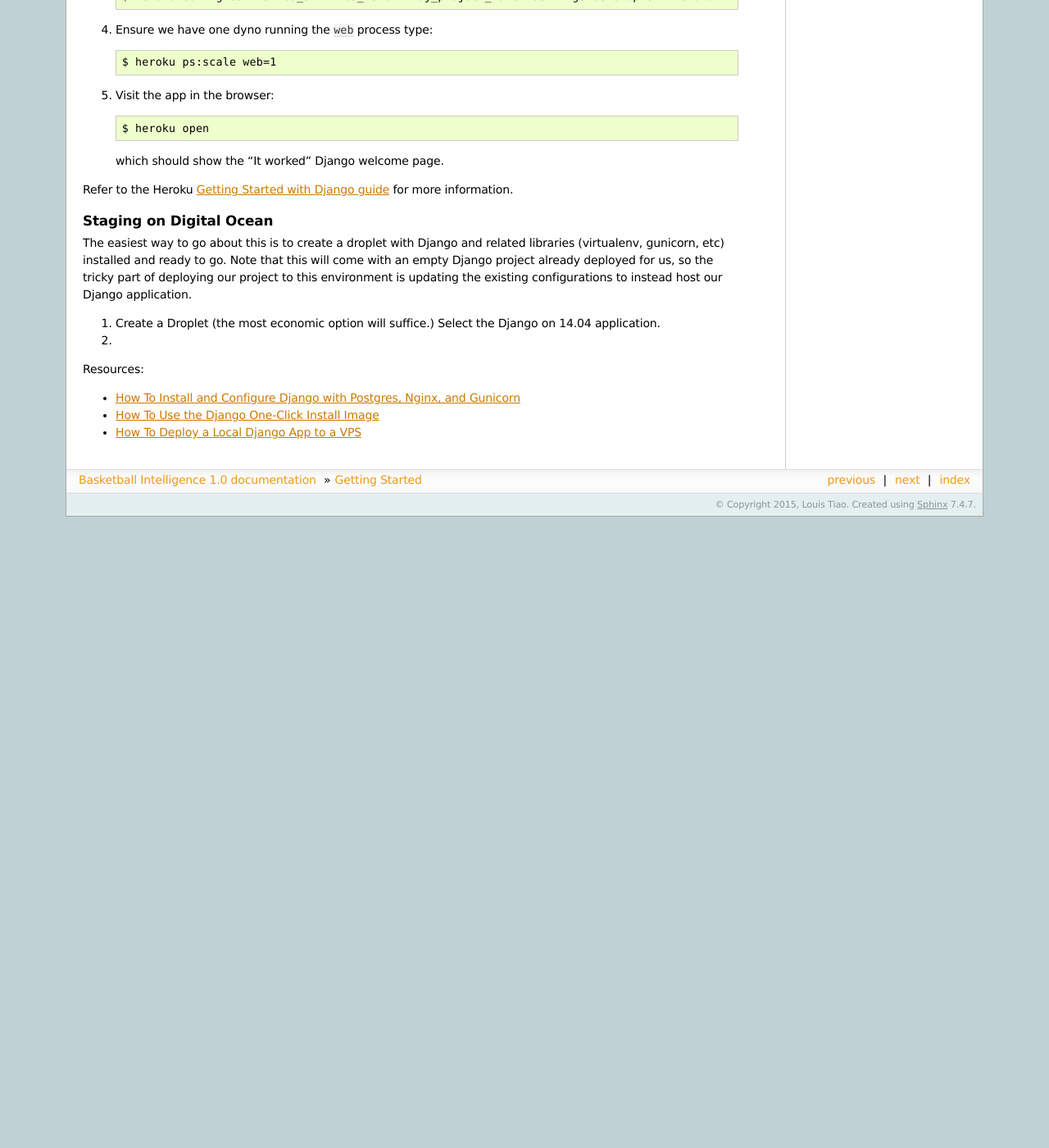
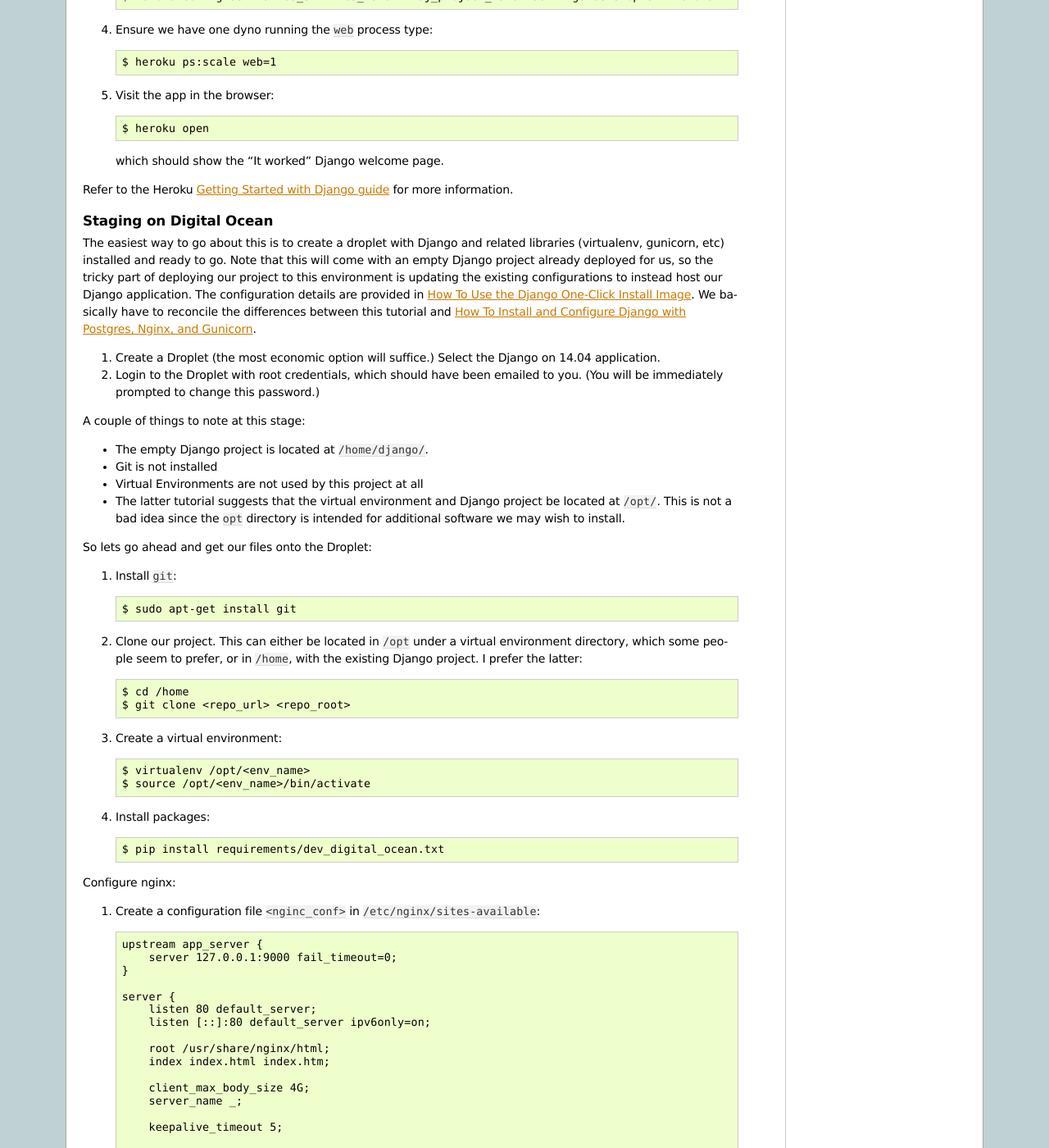
Before and after one commit to ltiao/basketball-intelligence, a Sphinx documentation site: the page built from docs/getting_started.rst, in a window 1280 px wide and 1400 px high, scrolled down 4826 px. Shown: the whole window at 82% size. Built offline with Sphinx 7.4.7, drawn with Linux system fonts in a browser that asks for light colours; pages that are not in the unit, such as notebooks, are missing from menus; before the commit the page ends 5456 px from its top, so only the background shows below that; some of the changed text lies outside the part shown.

Commit message:
added digital ocean requirements

```diff
--- a/docs/getting_started.rst
+++ b/docs/getting_started.rst
@@ -290,11 +290,134 @@
 to go. Note that this will come with an empty Django project already
 deployed for us, so the tricky part of deploying our project to this
 environment is updating the existing configurations to instead host
-our Django application.
+our Django application. The configuration details are provided in
+`How To Use the Django One-Click Install Image`_. We basically have
+to reconcile the differences between this tutorial and
+`How To Install and Configure Django with Postgres, Nginx, and Gunicorn`_.
 
 1. Create a Droplet (the most economic option will suffice.)
    Select the Django on 14.04 application.
-2.
+2. Login to the Droplet with root credentials, which should
+   have been emailed to you. (You will be immediately prompted
+   to change this password.)
+
+A couple of things to note at this stage:
+
+- The empty Django project is located at ``/home/django/``.
+- Git is not installed
+- Virtual Environments are not used by this project at all
+- The latter tutorial suggests that the virtual environment
+  and Django project be located at ``/opt/``. This is not
+  a bad idea since the ``opt`` directory is intended for
+  additional software we may wish to install.
+
+So lets go ahead and get our files onto the Droplet:
+
+1. Install ``git``::
+
+    $ sudo apt-get install git
+
+2. Clone our project. This can either be located in ``/opt``
+   under a virtual environment directory, which some
+   people seem to prefer, or in ``/home``, with the existing
+   Django project. I prefer the latter::
+
+    $ cd /home
+    $ git clone <repo_url> <repo_root>
+
+3. Create a virtual environment::
+
+    $ virtualenv /opt/<env_name>
+    $ source /opt/<env_name>/bin/activate
+
+4. Install packages::
+
+    $ pip install requirements/dev_digital_ocean.txt
+
+Configure nginx:
+
+1. Create a configuration file ``<nginc_conf>`` in ``/etc/nginx/sites-available``::
+
+    upstream app_server {
+        server 127.0.0.1:9000 fail_timeout=0;
+    }
+
+    server {
+        listen 80 default_server;
+        listen [::]:80 default_server ipv6only=on;
+
+        root /usr/share/nginx/html;
+        index index.html index.htm;
+
+        client_max_body_size 4G;
+        server_name _;
+
+        keepalive_timeout 5;
+
+        # Your Django project's media files - amend as required
+        location /media  {
+            alias <repo_root>/<django_project_root>/media;
+        }
+
+        # your Django project's static files - amend as required
+        location /static {
+            alias <repo_root>/<django_project_root>/static;
+        }
+
+        location / {
+            proxy_set_header X-Forwarded-For $proxy_add_x_forwarded_for;
+            proxy_set_header Host $http_host;
+            proxy_redirect off;
+            proxy_pass http://app_server;
+        }
+    }
+
+2. Remove the existing symlink ``django`` to ``/etc/nginx/sites-available/django``
+   from ``/etc/nginx/sites-enabled``::
+
+    $ rm /etc/nginx/sites-enabled/django
+
+3. Add the symlink to ``/etc/nginx/sites-available/<nginc_conf>`` in
+   ``/etc/nginx/sites-enabled``::
+
+    $ ln -s /etc/nginx/sites-available/<nginc_conf>
+
+4. Restart ``nginx``::
+
+    $ sudo service nginx restart
+
+Gunicorn
+
+1. Modify the Gunicorn configuration file::
+
+    description "Gunicorn daemon for Django project"
+
+    start on (local-filesystems and net-device-up IFACE=eth0)
+    stop on runlevel [!12345]
+
+    # If the process quits unexpectadly trigger a respawn
+    respawn
+
+    setuid django
+    setgid django
+    chdir /home/<repo_root>
+
+    env DJANGO_SETTINGS_MODULE=nba_stats.settings.<settings_file>
+
+    exec /opt/<env_name>/bin/gunicorn \
+        --name=<dj_project_name> \
+        --pythonpath=<dj_project_name> \
+        --bind=0.0.0.0:9000 \
+        --config /etc/gunicorn.d/gunicorn.py \
+        <dj_project_name>.wsgi:application
+
+2. Force reload Upstart configuration file::
+
+    $ initctl reload-configuration
+
+3. Restart ``gunicorn``::
+
+    $ service gunicorn restart
 
 Resources:
 
--- a/docs/meta.rst
+++ b/docs/meta.rst
@@ -9,7 +9,7 @@
 in ``base.txt``.
 
 This documentation was created using the ``sphinx-quickstart`` command,
-and lives at ``<repo_root>/doc``.
+and lives at ``<repo_root>/docs``.
 
 Refer to the following to see the options selected at the time of creation::
 
--- a/requirements.txt
+++ b/requirements.txt
@@ -1 +1 @@
--r requirements/base.txt
+-r requirements/dev_heroku.txt
```
Also changed, not shown: 2 other files.
